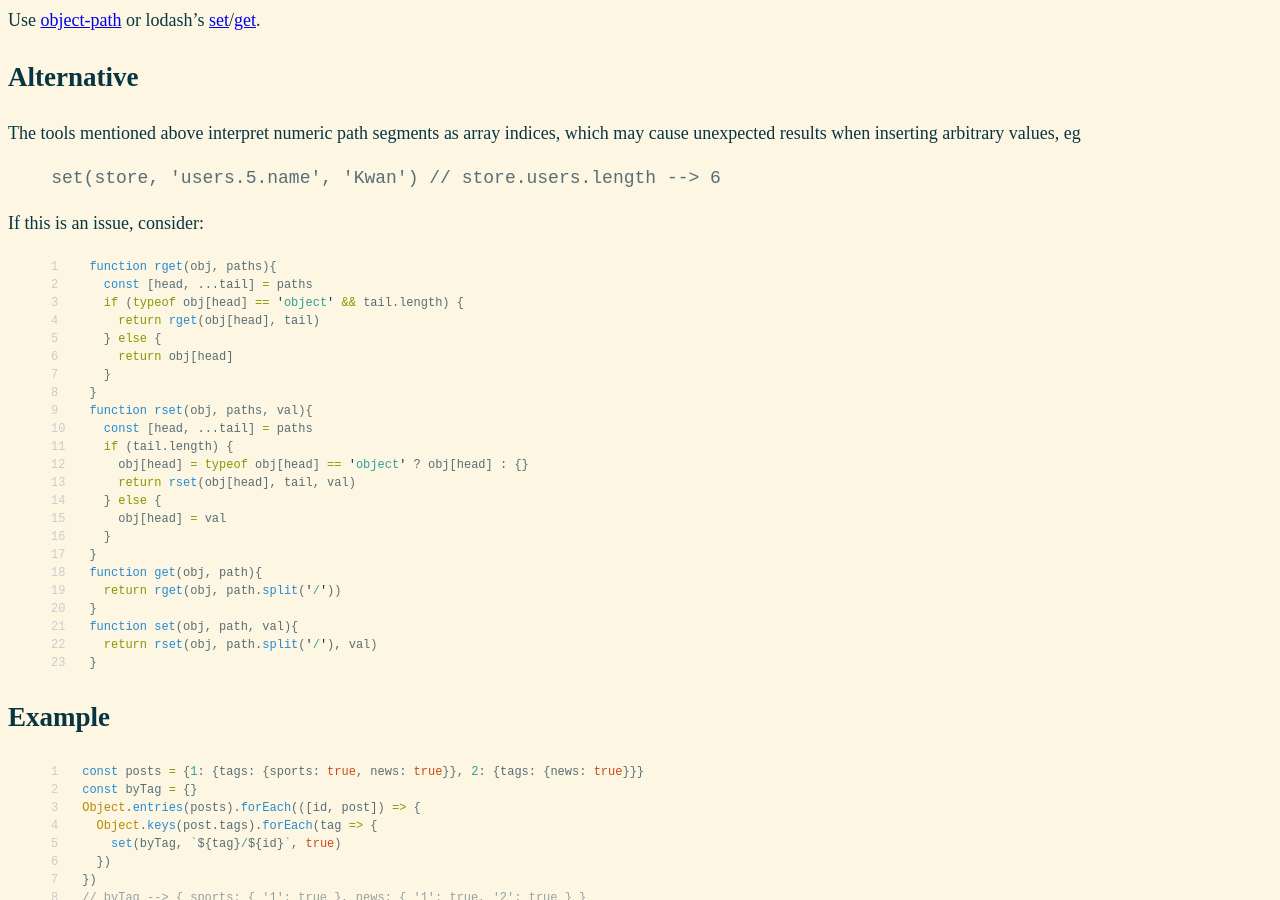
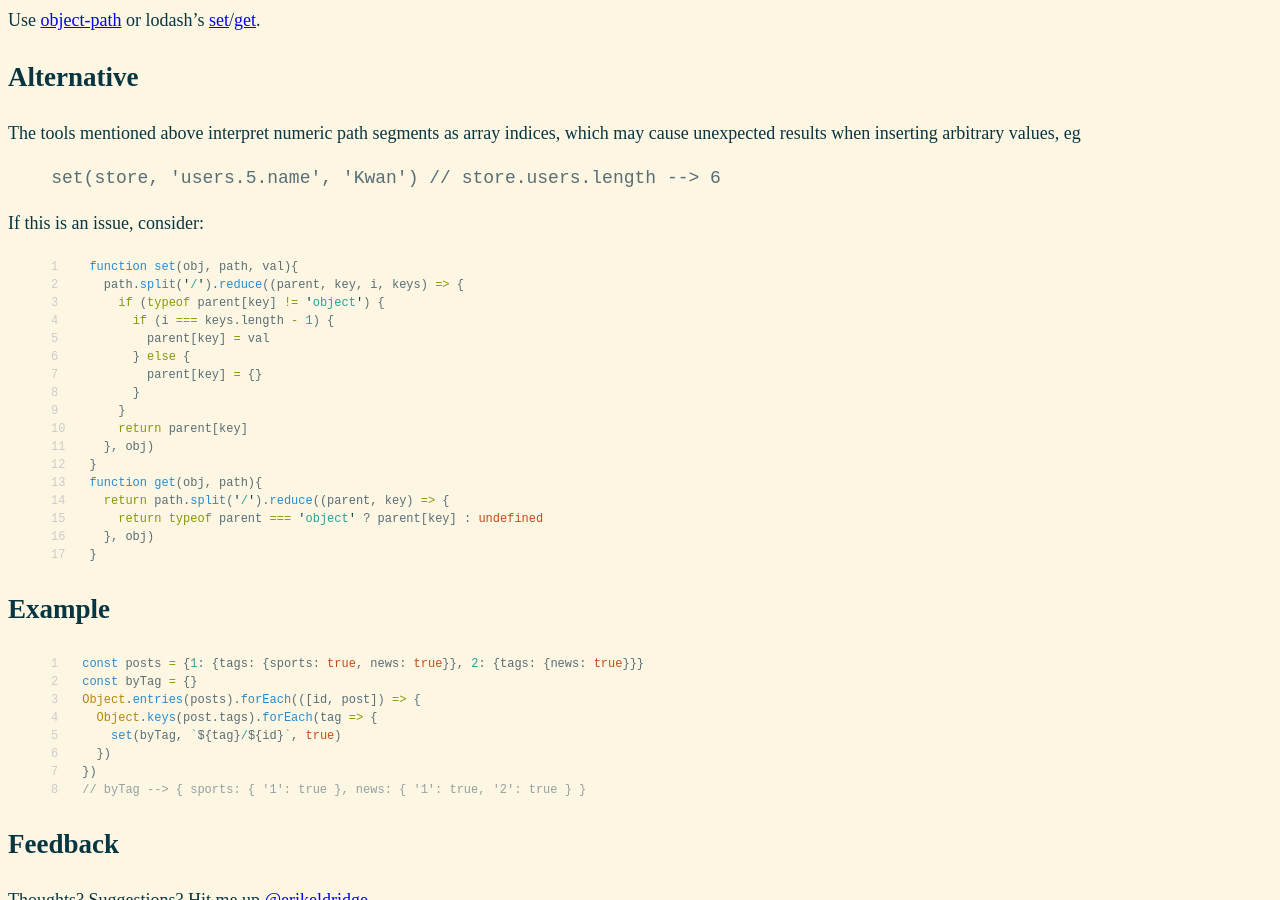
Before and after one commit to erikeldridge/erikeldridge.github.com, a Jekyll site: the page built from _posts/2017-09-13-object-path.md, in a window 1280 px wide and 900 px high, scrolled down 344 px. Built offline with Jekyll 4.4.1, drawn with Linux system fonts in a browser that asks for light colours.

Commit message:
Simplify alternative obj path

```diff
--- a/_posts/2017-09-13-object-path.md
+++ b/_posts/2017-09-13-object-path.md
@@ -27,28 +27,22 @@ The tools mentioned above interpret numeric path segments as array indices, whic
 If this is an issue, consider:
 
 {% highlight js linenos %}
-function rget(obj, paths){
-  const [head, ...tail] = paths
-  if (typeof obj[head] == 'object' && tail.length) {
-    return rget(obj[head], tail)
-  } else {
-    return obj[head]
-  }
-}
-function rset(obj, paths, val){
-  const [head, ...tail] = paths
-  if (tail.length) {
-    obj[head] = typeof obj[head] == 'object' ? obj[head] : {}
-    return rset(obj[head], tail, val)
-  } else {
-    obj[head] = val
-  }
+function set(obj, path, val){
+  path.split('/').reduce((parent, key, i, keys) => {
+    if (typeof parent[key] != 'object') {
+      if (i === keys.length - 1) {
+        parent[key] = val
+      } else {
+        parent[key] = {}
+      }
+    }
+    return parent[key]
+  }, obj)
 }
 function get(obj, path){
-  return rget(obj, path.split('/'))
-}
-function set(obj, path, val){
-  return rset(obj, path.split('/'), val)
+  return path.split('/').reduce((parent, key) => {
+    return typeof parent === 'object' ? parent[key] : undefined
+  }, obj)
 }
 {% endhighlight %}
 
```
